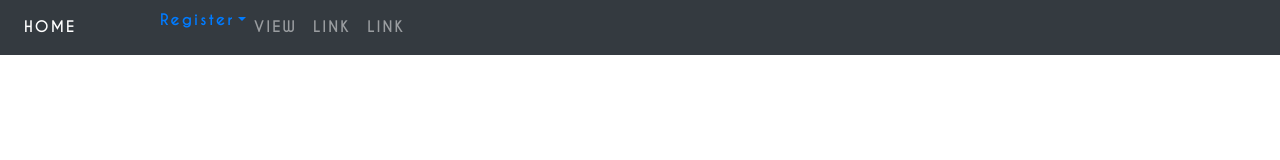
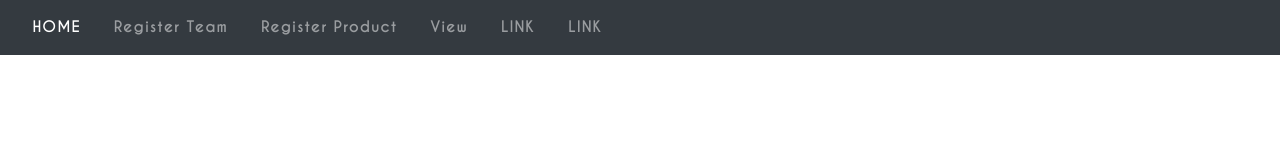
Before and after one commit to PrabhuPratik27/CrowdFund, a website: page src/base_template.html in a window 1280 px wide. Drawn offline with nearby package versions, Linux system fonts and the light colour scheme.

Commit message:
Gaand maarao

```diff
--- a/src/base_template.html
+++ b/src/base_template.html
@@ -28,23 +28,22 @@
       <nav class="navbar navbar-expand-sm bg-dark navbar-dark">
         <ul class="navbar-nav">
           <li class="nav-item active">
-            <a class="nav-link" href="index.html">HOME</a>
-          </li>
-          <li class="dropdown">
-              <a class="dropdown-toggle" data-toggle="dropdown" href="#">Register</a>
-              <ul class="dropdown-menu">
-                <li><a href="TeamReg.html">Team</a></li>
-                <li><a href="product_reg.html">Project</a></li>
-              </ul>
-            </li>
-          <li class="nav-item">
-            <a class="nav-link" href="view_product.html">VIEW</a>
+            <a class="nav-link" href="index.html">&ensp;HOME&ensp;</a>
           </li>
           <li class="nav-item">
-            <a class="nav-link" href="#">LINK</a>
+            <a class="nav-link" href="TeamReg.html">&ensp;Register Team&ensp;</a>
           </li>
           <li class="nav-item">
-            <a class="nav-link" href="#">LINK</a>
+            <a class="nav-link" href="product_reg.html">&ensp;Register Product&ensp;</a>
+          </li>
+          <li class="nav-item">
+            <a class="nav-link" href="view_product.html">&ensp;View&ensp;</a>
+          </li>
+          <li class="nav-item">
+            <a class="nav-link" href="#">&ensp;LINK&ensp;</a>
+          </li>
+          <li class="nav-item">
+            <a class="nav-link" href="#">&ensp;LINK&ensp;</a>
           </li>
         </ul>
       </nav>
--- a/src/css/base_template.css
+++ b/src/css/base_template.css
@@ -1,12 +1,12 @@
 #navbar{
     font-family: CaviarDreams_BOLD;
-    letter-spacing: 2px;
+    letter-spacing: 1px;
 }
 
 
 ul.navbar-nav a{
     font-size: 15px;
-    padding-left: 2cm;
+    display: block;
 }
 ul.navbar-nav a:hover{
     background-color: gray;
```
Also changed, not shown: src/product_reg.html (+1 -2 lines).
